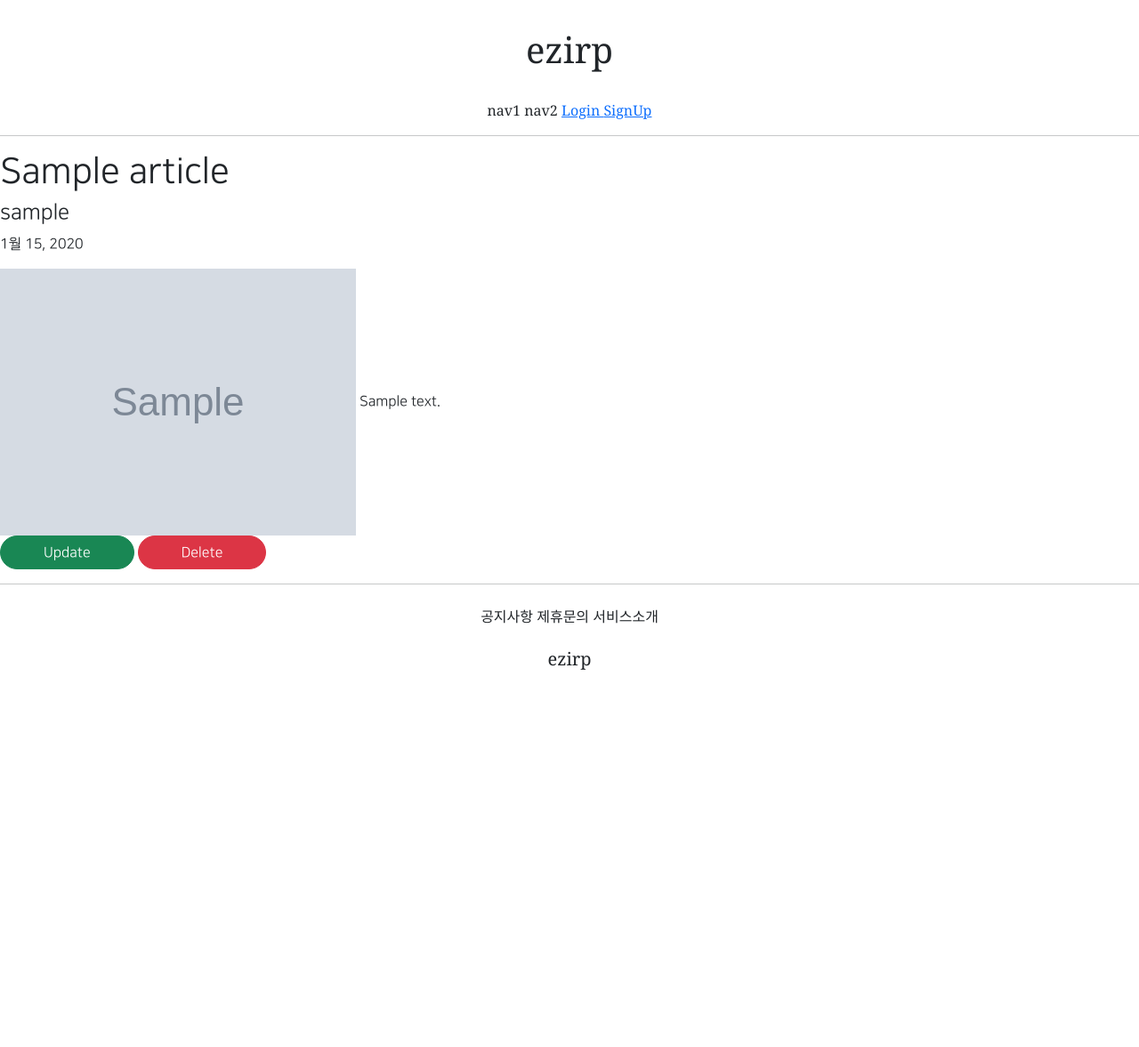
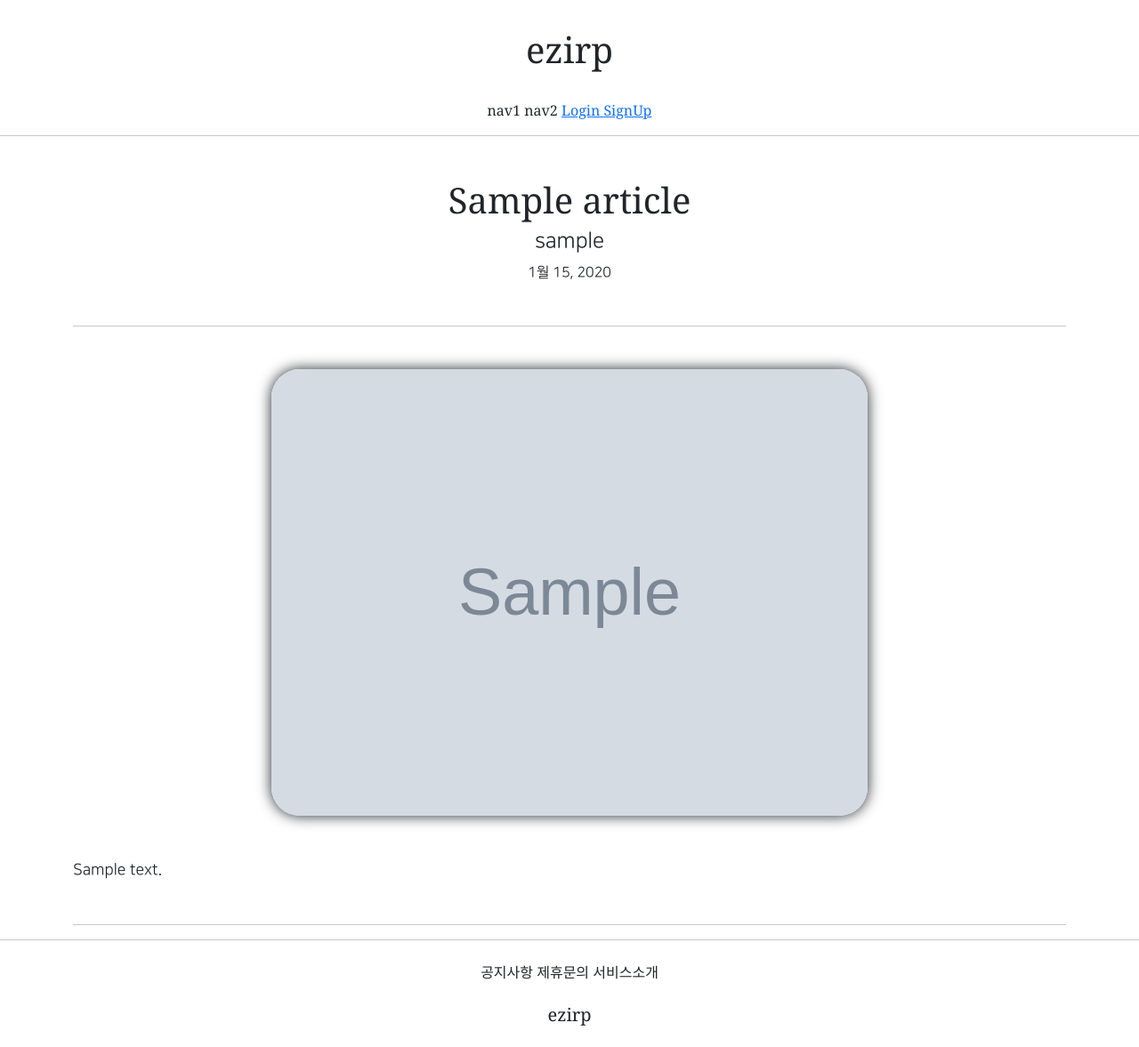
Before and after one commit to yeonsangKim/django_1, a Django app: page /articles/detail/1 in a window 1280 px wide. Shown: the whole page at 89% size. Before the commit the page ends 753 px from the top, so only its background shows below. Run offline with Django 3.2, Linux system fonts and the light colour scheme; tables that the repository leaves empty hold one stand-in row (values such as "Sample post"); grey boxes marked "Sample" are stand-in pictures; parts of the project's set-up code (start-up, migrations or seed data) failed here and were passed over; some libraries are stand-ins or nearby versions.

Commit message:
8/6 class commit 4

```diff
--- a/articleapp/templates/articleapp/detail.html
+++ b/articleapp/templates/articleapp/detail.html
@@ -3,17 +3,26 @@
 {% block content %}
 
 
-        <div>
-            <div>
+        <div class="container text-center">
+            <div class="my-5">
                 {# 게시글 제목, 글쓴이, 작성일자 #}
-                <h1>{{ target_article.title }}</h1>
+                <h1 class="NNS_B">{{ target_article.title }}</h1>
                 <h4>{{ target_article.writer.profile.nickname }}</h4>
                 <p>{{ target_article.created_at }}</p>
             </div>
-            <div>
+
+            <hr>
+
+
+            <div class="my-5">
                 {# 게시글 대표이미지, 글내용 #}
-                <img src="{{ target_article.image.url }}" alt="">
-                {{ target_article.content }}
+                <img src="{{ target_article.image.url }}"
+                     class="article_image"
+                     alt="">
+                <div class="my-5 article_content">
+                    {{ target_article.content }}
+                </div>
+                {%if target_article.writer == user%}
             <div>
                 <a href="{% url 'articleapp:update' pk=target_article.pk %}"
                    class="btn btn-success rounded-pill px-5">
@@ -24,6 +33,13 @@
                     Delete
                 </a>
             </div>
+            {% endif %}
+            </div>
+            <hr>
+
+            <div>
+
+
             </div>
 
         </div>
--- a/static/base.css
+++ b/static/base.css
@@ -43,3 +43,14 @@
     color: dimgrey;
 
 }
+
+.article_content{
+    text-align: left;
+    font-size: 1.1rem;
+}
+
+.article_image{
+    border-radius: 2rem;
+    width:60%;
+    box-shadow:0 0 1rem;
+}
```
